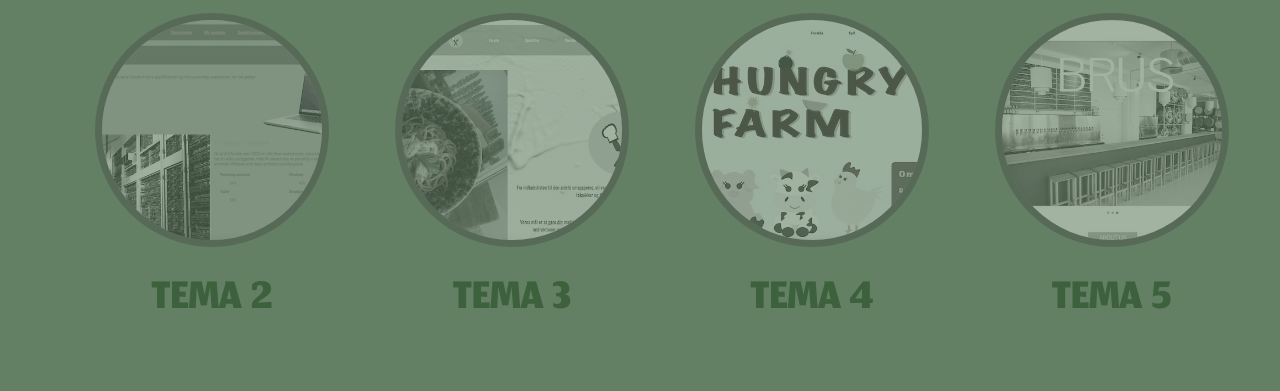
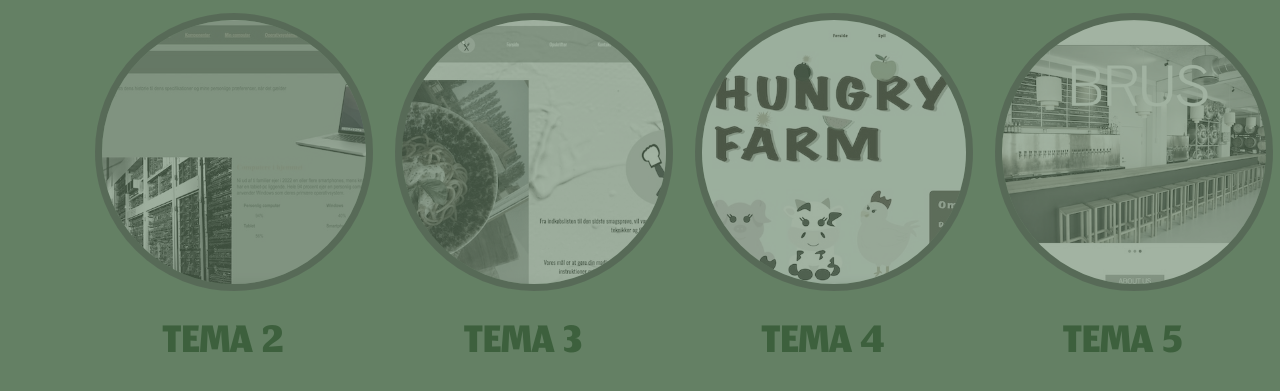
Before and after one commit to CecilieKamper/Portfolio_1, a plain HTML site: page html & css/projekter.html in a window 1280 px wide. Shown: the part 343-734 px from the top of the page. Drawn offline with Linux system fonts and the light colour scheme.

Commit message:
fin pudsning

```diff
--- a/html & css/generel.css
+++ b/html & css/generel.css
@@ -198,7 +198,7 @@ p {
 }
 
 .tema2-5 {
-    max-width: 100%;
+    max-width: 120%;
     border-radius: 50%;
     opacity: 40%;
     filter: grayscale(90%);
@@ -217,7 +217,7 @@ figcaption {
     line-height: 1;
     margin-bottom: 10%;
     position: relative;
-    left: 10%;
+    left: 15%;
 }
 
 .tema4_tekst {
```
